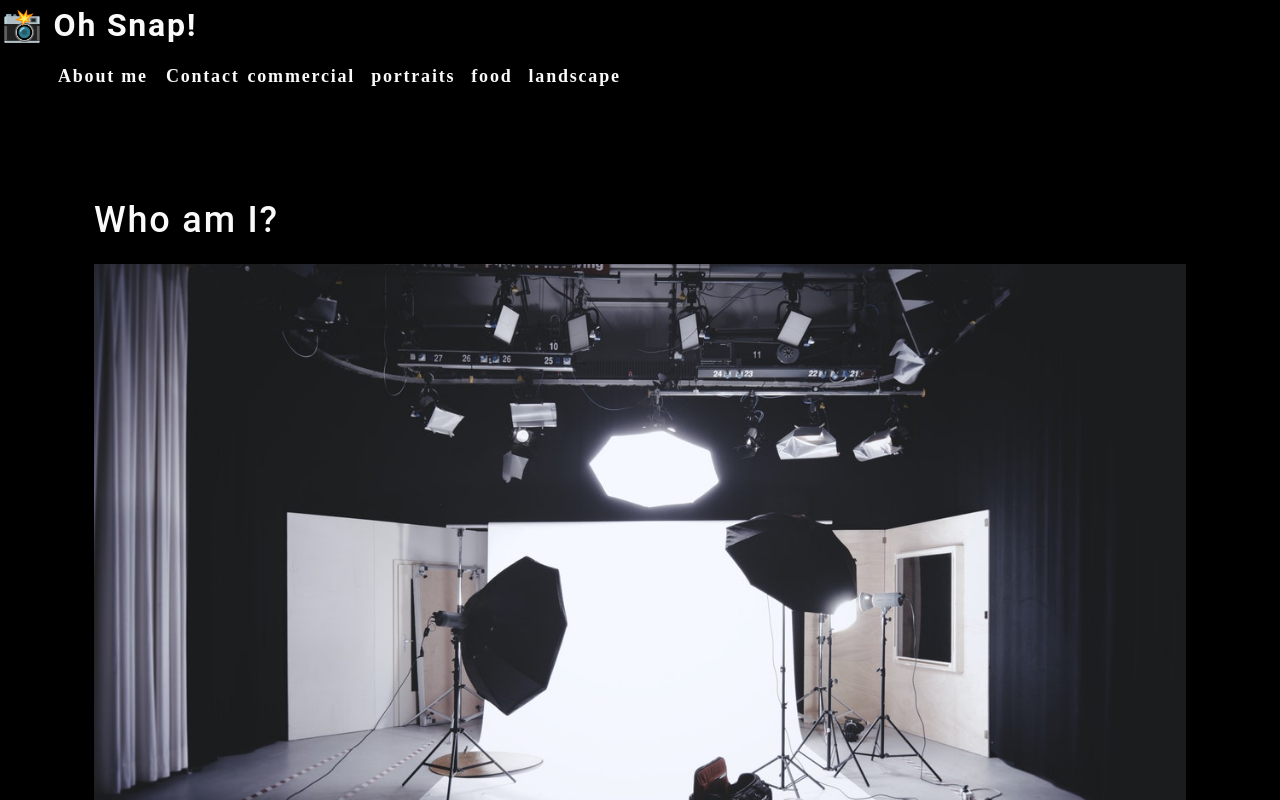
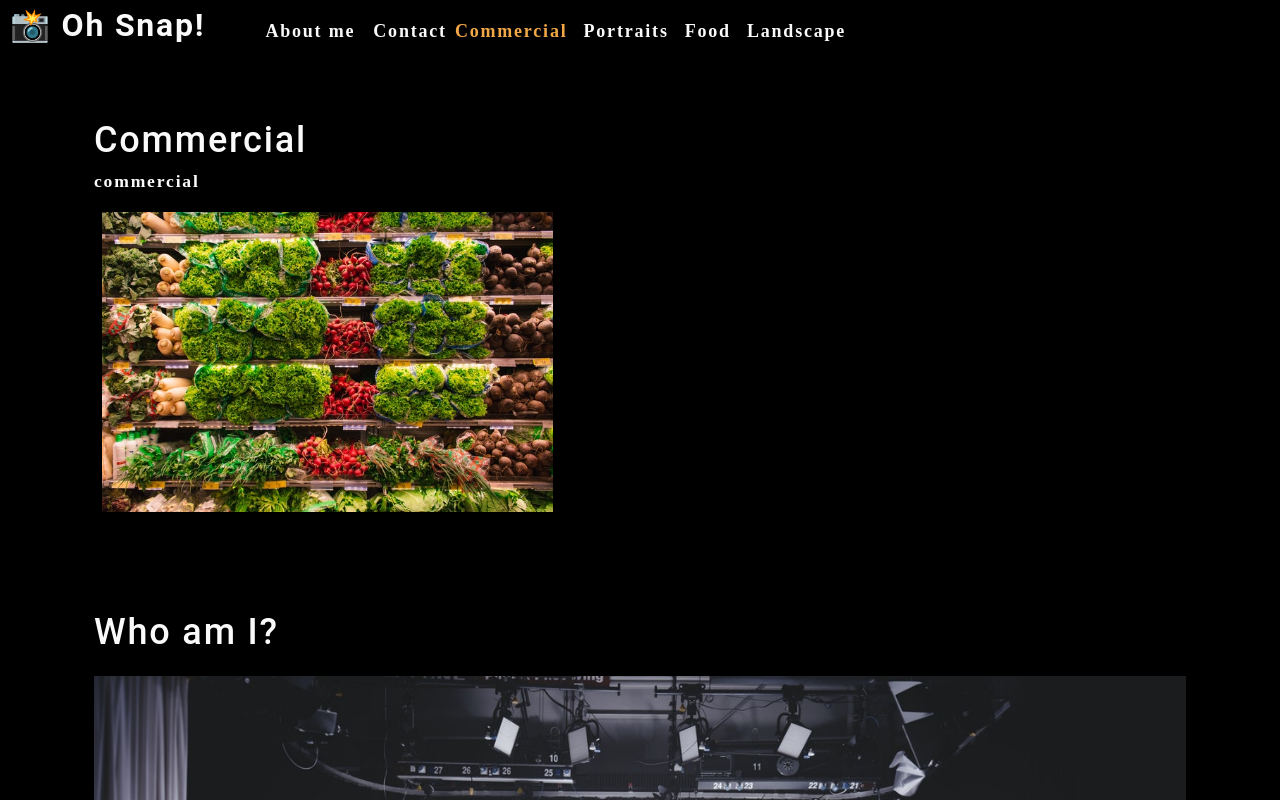
Before and after one commit to Mayorgak/photo-port, a React (Create React App) app: page / in a window 1280 px wide. Shown: the top 800 px of the page. Built offline with nearby package versions, Linux system fonts and the light colour scheme.

Commit message:
conditionally render gallery paages

```diff
--- a/src/App.js
+++ b/src/App.js
@@ -1,20 +1,43 @@
 
-import React from "react";
+import React, { useState } from "react";
 import About from "./components/About";
 import Nav from "./components/Nav";
+import Gallery from "./components/Gallery";
 import './App.css';
 
 
 function App() {
+  const [categories] = useState([
+    {
+      name: "commercial",
+      description:
+        "Photos of grocery stores, food trucks, and other commercial projects",
+    },
+    { name: "portraits", description: "Portraits of people in my life" },
+    { name: "food", description: "Delicious delicacies" },
+    {
+      name: "landscape",
+      description: "Fields, farmhouses, waterfalls, and the beauty of nature",
+    },
+  ]);
+
+  const [currentCategory, setCurrentCategory] = useState(categories[0]);
+
   return (
     <div>
-      <Nav></Nav>
+      <Nav
+        categories={categories}
+        setCurrentCategory={setCurrentCategory}
+        currentCategory={currentCategory}
+      ></Nav>
       <main>
-        <About></About>
+        <div>
+          <Gallery></Gallery>
+          <About></About>
+        </div>
       </main>
     </div>
   );
 }
 
-
 export default App;
--- /dev/null
+++ b/src/components/Gallery/index.js
@@ -0,0 +1,25 @@
+import React from "react";
+import { capitalizeFirstLetter } from "../../utils/helpers";
+import photo from "../../assets/small/commercial/0.jpg";
+
+function Gallery(props) {
+  const currentCategory = {
+    name: "commercial",
+    description:
+      "Photos of grocery stores, food trucks, and other commercial projects",
+  };
+  return (
+    <section>
+      <h1>{capitalizeFirstLetter(currentCategory.name)}</h1>
+      <p>{currentCategory.name}</p>
+      <div>
+        <img
+          src={photo}
+          alt="Commercial Example"
+          className="img-thumbnail mx-1"
+        />
+      </div>
+    </section>
+  );
+}
+export default Gallery;
--- a/src/components/Nav/index.js
+++ b/src/components/Nav/index.js
@@ -1,28 +1,20 @@
-import React from "react";
 
 
-function Nav() {
-    const categories = [
-      {
-        name: "commercial",
-        description:
-          "Photos of grocery stores, food trucks, and other commercial projects",
-      },
-      { name: "portraits", description: "Portraits of people in my life" },
-      { name: "food", description: "Delicious delicacies" },
-      {
-        name: "landscape",
-        description: "Fields, farmhouses, waterfalls, and the beauty of nature",
-      },
-    ];
+import React, { useEffect } from "react";
+import { capitalizeFirstLetter } from "../../utils/helpers";
 
 
-    function categorySelected(name) {
-        console.log(`${name} clicked`);
-    }
+function Nav(props) {
+  const { categories = [], setCurrentCategory, currentCategory } = props;
+
+
+useEffect(() => {
+  document.title = capitalizeFirstLetter(currentCategory.name);
+}, [currentCategory]);
+
 
   return (
-    <header>
+    <header className="flex-row px-1">
       <h2>
         <a data-testid="link" href="/">
           <span role="img" aria-label="camera">
@@ -35,17 +27,24 @@
       <nav>
         <ul className="flex-row">
           <li className="mx-2">
-            <a data-testid="about" href="#about">
-              About me
-            </a>
+            <a href="#about">About me</a>
           </li>
           <li>
             <span>Contact</span>
           </li>
           {categories.map((category) => (
-            <li className="mx-1" key={category.name}>
-              <span onClick={() => categorySelected(category.name)}>
-                {category.name}
+            <li
+              className={`mx-1 ${
+                currentCategory.name === category.name && "navActive"
+              }`}
+              key={category.name}
+            >
+              <span
+                onClick={() => {
+                  setCurrentCategory(category);
+                }}
+              >
+                {capitalizeFirstLetter(category.name)}
               </span>
             </li>
           ))}
```
